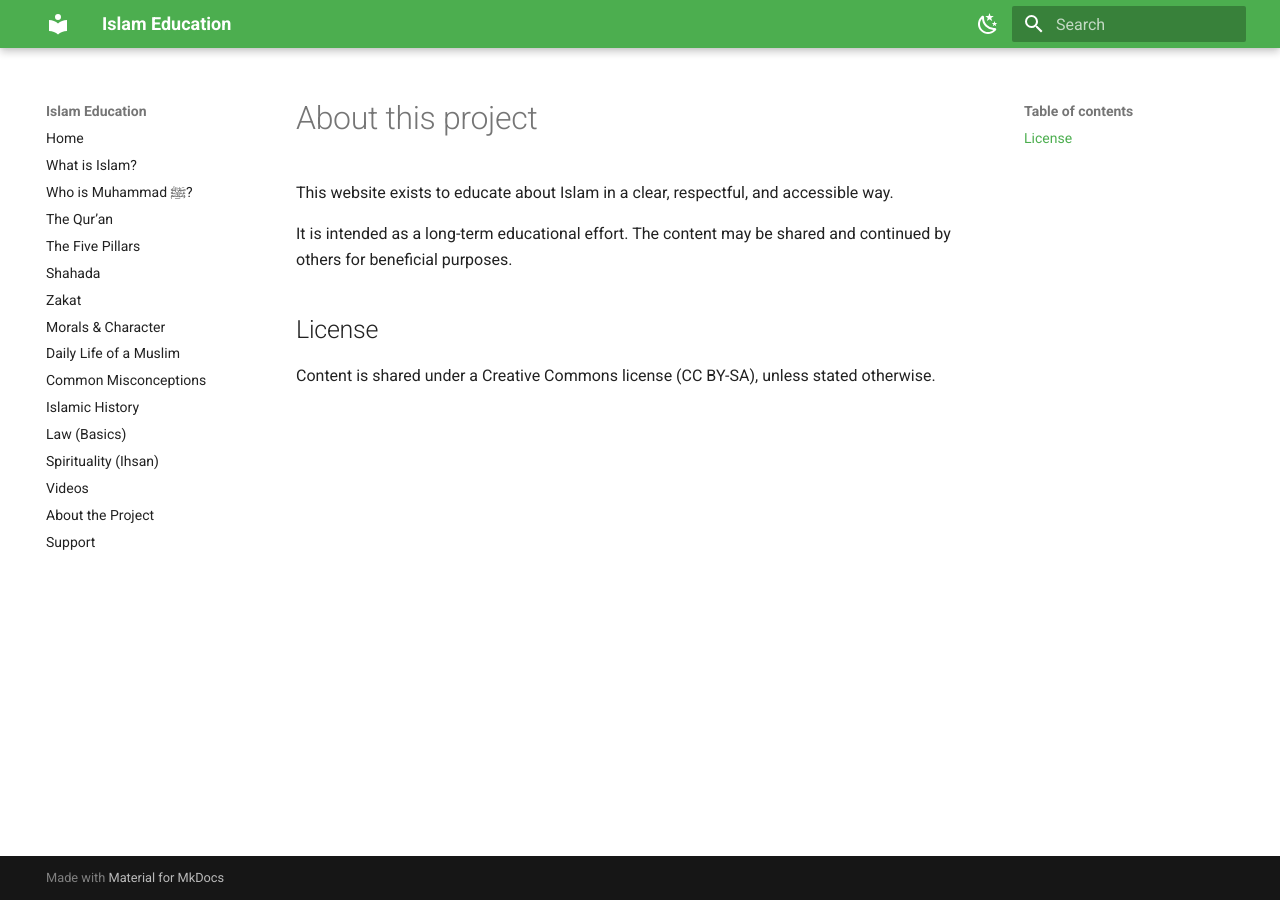
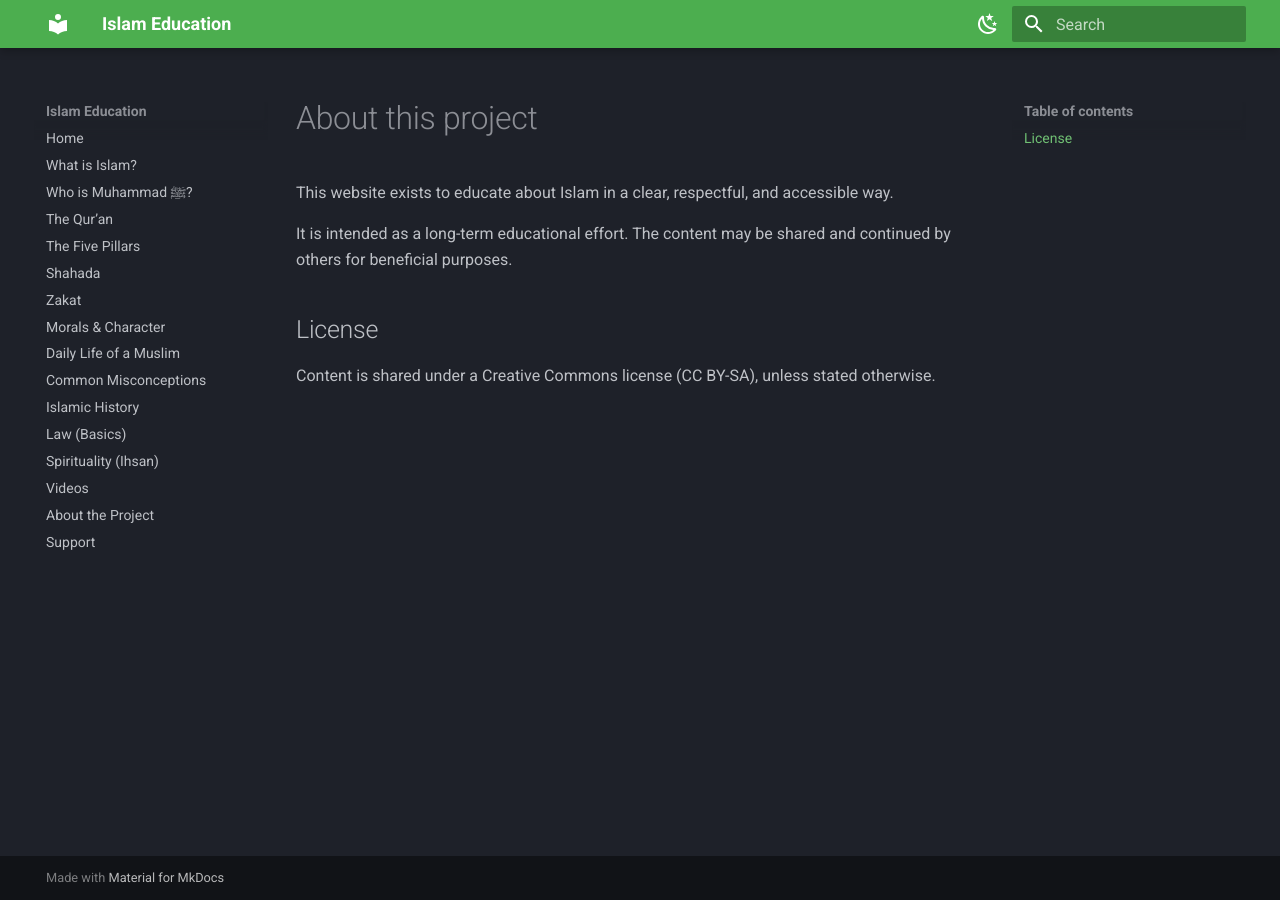
Before and after one commit to islam-education/islam-education, an MkDocs documentation site: the page built from docs/about.md, in a window 1280 px wide. Built offline with MkDocs 1.6.1 and Material for MkDocs 9.7.7, drawn with Linux system fonts in a browser that asks for light colours.

Commit message:
Update mkdocs.yml

```diff
--- a/mkdocs.yml
+++ b/mkdocs.yml
@@ -5,14 +5,15 @@ site_url: https://islam-education.com
 theme:
   name: material
   palette:
-    - scheme: default
+
+    - scheme: slate
       primary: green
       accent: amber
       toggle:
         icon: material/weather-night
         name: Switch to dark mode
 
-    - scheme: slate
+    - scheme: default
       primary: green
       accent: amber
       toggle:
```
